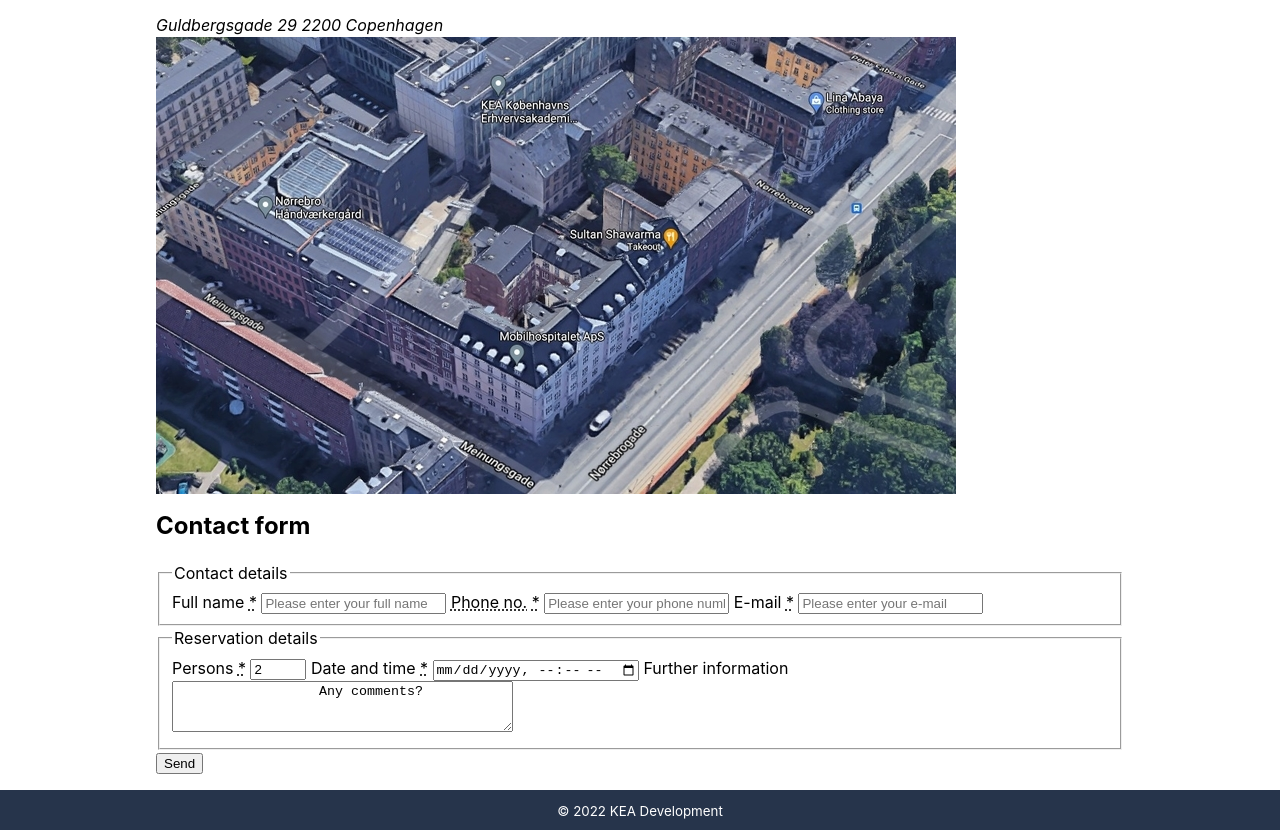
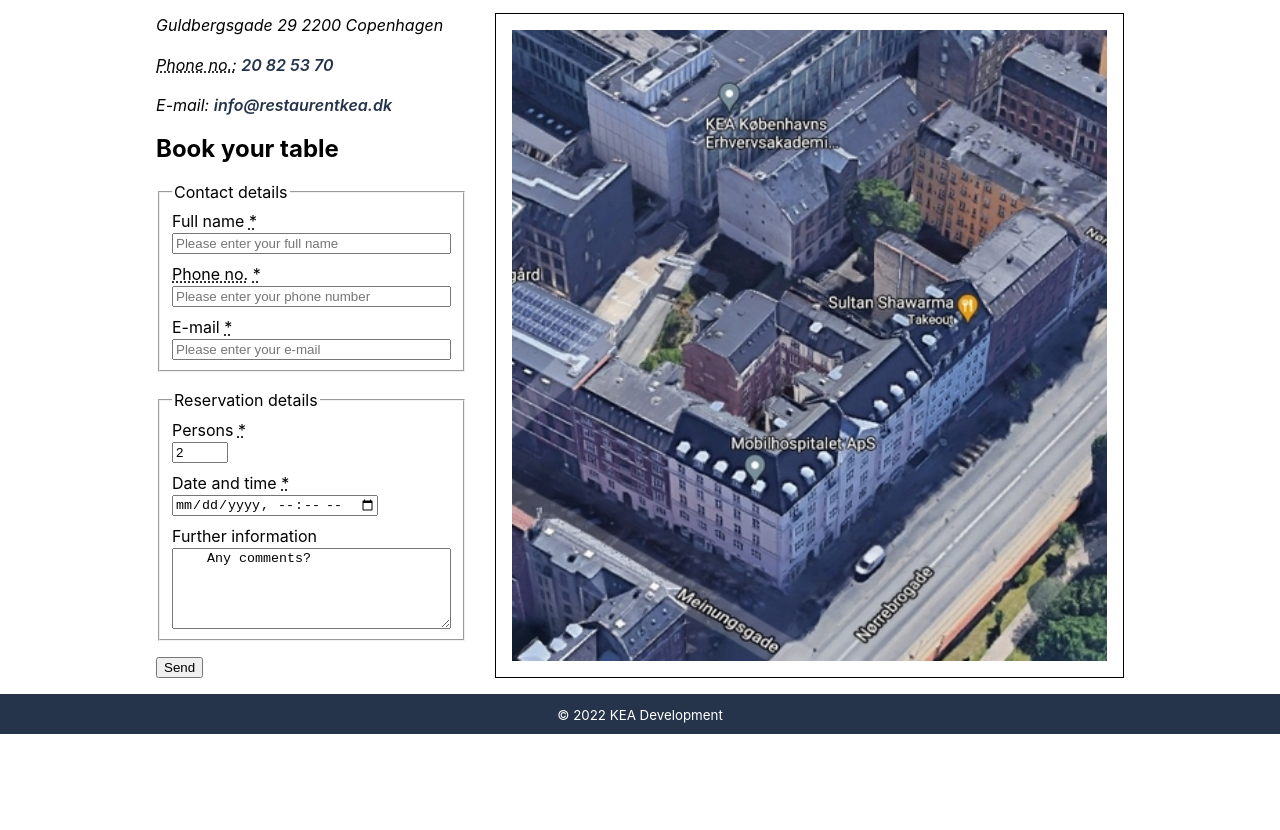
Before and after one commit to niklasschjoldager/ux-mandatory-01-css3-kea-restaurant, a plain HTML site: page contact.html in a window 1280 px wide. Shown: the part 117-947 px from the top of the page. After the commit the page ends 851 px from the top, so only its background shows below. Drawn offline with Linux system fonts and the light colour scheme.

Commit message:
Contact page styling

```diff
--- a/contact.html
+++ b/contact.html
@@ -28,27 +28,35 @@
     </header>
 
     <main class="content">
-      <div class="container">
-        <section>
-          <address>
-            Guldbergsgade 29 2200 Copenhagen
-            <a href="tel:+4520825370">20 82 53 70</a>
-            <a href="mailto:info@restaurentkea.dk">info&commat;restaurentkea.dk</a>
-          </address>
-
-          <figure>
+      <div class="container flow">
+        <div class="grid grid--contact">
+          <section class="grid__column">
+            <figure class="map">
               <img src="img/map.jpg" alt="Map of Restaurant KEA´s location" />
             </figure>
           </section>
+          <section class="grid__column flow">
+            <address class="address flow">
+              <p>Guldbergsgade 29 2200 Copenhagen</p>
 
-        <section>
-          <h2>Contact form</h2>
-          <form action="mailto:info@restaurantkea.dk" name="Contact form" method="post">
-            <fieldset>
+              <p>
+                <abbr title="Phone number">Phone no.:</abbr>
+                <a class="strong" href="tel:+4520825370">20 82 53 70</a>
+              </p>
+              <p>
+                <span>E-mail: </span>
+                <a class="strong" href="mailto:info@restaurentkea.dk">info&commat;restaurentkea.dk</a>
+              </p>
+            </address>
+            <h2>Book your table</h2>
+            <form class="form" action="mailto:info@restaurantkea.dk" name="Contact form" method="post">
+              <fieldset class="form__fieldset">
                 <legend>Contact details</legend>
+                <div class="form__field">
                   <label for="full-name">
                     <span>Full name</span>
                     <abbr title="Required">*</abbr>
+                  </label>
                   <input
                     type="text"
                     name="full-name"
@@ -57,10 +65,12 @@
                     pattern="^(\w\w+)\s(\w+)$"
                     required
                   />
-              </label>
+                </div>
+                <div class="form__field">
                   <label for="phone-number">
                     <abbr title="Phone number">Phone no.</abbr>
                     <abbr title="Required">*</abbr>
+                  </label>
                   <input
                     type="tel"
                     name="phone-number"
@@ -70,10 +80,12 @@
                     pattern="[0-9]{8}"
                     required
                   />
-              </label>
+                </div>
+                <div class="form__field">
                   <label for="email">
                     <span>E-mail</span>
                     <abbr title="Required">*</abbr>
+                  </label>
                   <input
                     type="email"
                     name="email"
@@ -82,14 +94,16 @@
                     pattern="[a-z0-9._%+-]+@[a-z0-9.-]+\.[a-z]{2,4}$"
                     required
                   />
-              </label>
+                </div>
               </fieldset>
 
-            <fieldset>
+              <fieldset class="form__fieldset">
                 <legend>Reservation details</legend>
+                <div class="form__field justify-items-left">
                   <label for="participants-quantity">
                     <span>Persons</span>
                     <abbr title="Required">*</abbr>
+                  </label>
                   <input
                     type="number"
                     name="participants-quantity"
@@ -101,23 +115,29 @@
                     autocomplete="off"
                     required
                   />
-              </label>
+                </div>
+                <div class="form__field justify-items-left">
                   <label for="date-and-time">
                     <span>Date and time</span>
                     <abbr title="Required">*</abbr>
+                  </label>
                   <input type="datetime-local" name="date-and-time" id="date-and-time" required />
-              </label>
+                </div>
+                <div class="form__field">
                   <label for="comment">
                     <span>Further information</span>
-                <textarea name="comment" id="comment" cols="40" rows="3">
+                  </label>
+                  <textarea class="form__textarea" name="comment" id="comment" cols="40" rows="5">
     Any comments?
-                </textarea>
-              </label>
+    </textarea
+                  >
+                </div>
               </fieldset>
 
               <button type="submit">Send</button>
             </form>
           </section>
+        </div>
       </div>
     </main>
 
--- a/style.css
+++ b/style.css
@@ -48,7 +48,7 @@ ul {
 }
 
 a {
-  color: var(--clr-white);
+  color: var(--clr-secondary);
   text-decoration: none;
 }
 
@@ -66,6 +66,10 @@ img {
 
 .container.container--no-gutters {
   padding-inline: 0;
+}
+
+.container.container--fluid {
+  width: 100%;
 }
 
 .list {
@@ -113,6 +117,7 @@ blockquote {
   padding-block: 0.5rem;
   padding-inline: 1rem;
   text-align: center;
+  color: var(--clr-white);
 }
 
 .navigation__link:not(:last-child) {
@@ -134,8 +139,12 @@ blockquote {
   max-width: 65ch;
 }
 
-.flow > *:not(:last-child) {
+.flow > * {
   margin-block-end: 1rem;
+}
+
+.flow > *:last-child {
+  margin-block-end: 0;
 }
 
 .footer {
@@ -153,40 +162,6 @@ blockquote {
 
   .navigation__link {
     border-bottom: 0;
-  }
-}
-
-@media (min-width: 900px) {
-  .grid {
-    display: flex;
-    flex-direction: row;
-    flex-wrap: wrap;
-    gap: 2rem;
-  }
-
-  .grid--frontpage,
-  .grid--menu {
-    flex-direction: row-reverse;
-    justify-content: space-between;
-  }
-
-  .grid--frontpage figure,
-  .grid--menu figure {
-    margin-bottom: 0;
-    height: 100%;
-  }
-
-  .grid--frontpage img {
-    height: 100%;
-    object-fit: cover;
-  }
-
-  .grid--reverse {
-    flex-direction: row-reverse;
-  }
-
-  .grid__column {
-    flex-basis: calc(50% - 2rem);
   }
 }
 
@@ -221,3 +196,77 @@ blockquote {
   color: var(--clr-white);
   font-weight: 600;
 }
+
+.map {
+  border: 1px solid var(--clr-black);
+  padding: 1rem;
+}
+
+.form {
+  display: grid;
+  justify-items: left;
+  gap: 1rem;
+}
+
+.form__fieldset {
+  display: grid;
+  gap: 0.5rem;
+  width: 100%;
+}
+
+.form__textarea {
+  width: 100%;
+}
+
+.form__field {
+  display: grid;
+}
+
+.strong {
+  font-weight: 600;
+}
+
+.justify-items-left {
+  justify-items: left;
+}
+
+@media (min-width: 900px) {
+  .grid {
+    display: flex;
+    flex-direction: row;
+    flex-wrap: wrap;
+    gap: 2rem;
+  }
+
+  .grid {
+    flex-direction: row-reverse;
+    justify-content: space-between;
+  }
+
+  .grid figure {
+    margin-bottom: 0;
+    height: 100%;
+  }
+
+  .grid--frontpage img,
+  .grid--contact img {
+    height: 100%;
+    object-fit: cover;
+  }
+
+  .grid--contact > .grid__column:last-child {
+    flex-basis: calc(33.33% - 1rem);
+  }
+
+  .grid--contact > .grid__column:first-child {
+    flex-basis: calc(66.66% - 1rem);
+  }
+
+  .grid--reverse {
+    flex-direction: row-reverse;
+  }
+
+  .grid__column {
+    flex-basis: calc(50% - 2rem);
+  }
+}
```
Lines whose indentation alone changed are shown as unchanged.
